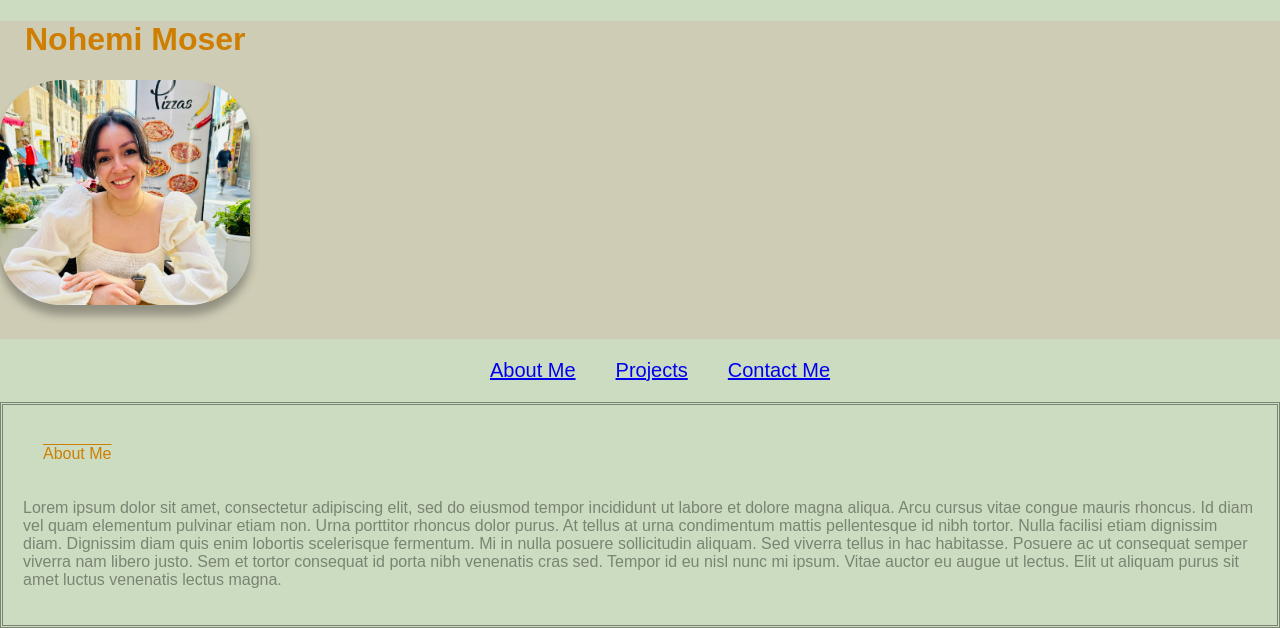
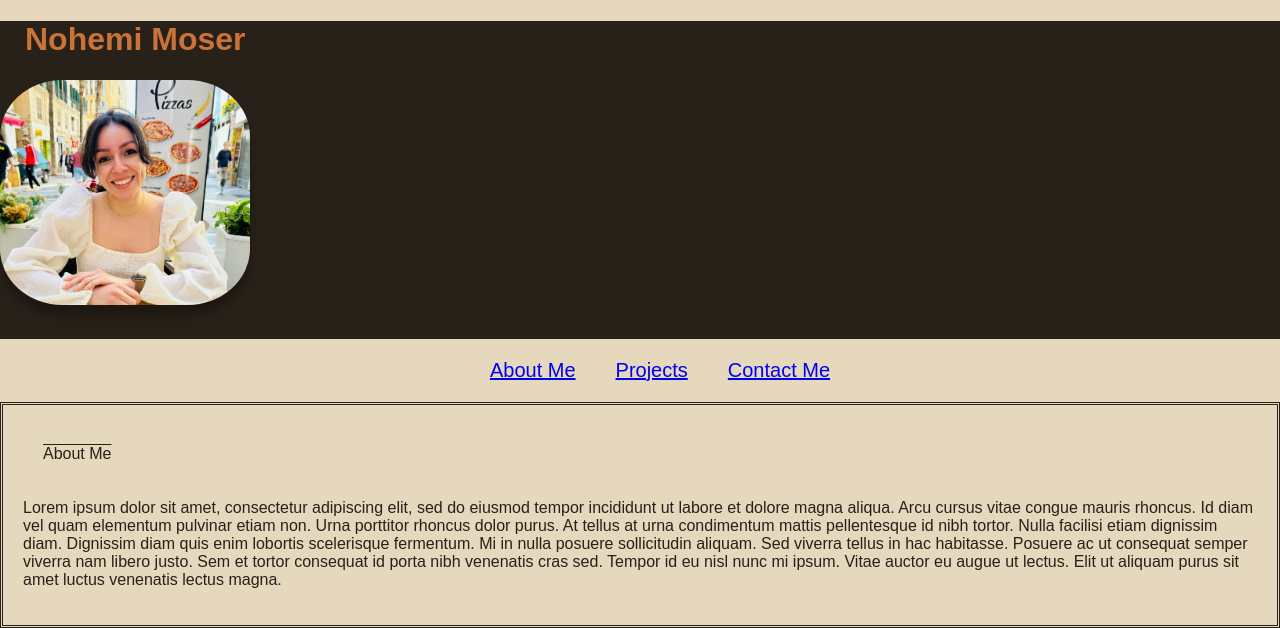
Before and after one commit to NemiMoser/Challenge-02-Professional-Portfolio, a plain HTML site: page index.html in a window 1280 px wide. Shown: the top 628 px of the page. Drawn offline with Linux system fonts and the light colour scheme.

Commit message:
Update styles.css

```diff
--- a/styles.css
+++ b/styles.css
@@ -1,7 +1,7 @@
 :root {
-    --primary-color: #ce7e00;
-    --secondary-color: #7a8473;
-    --bg-color: #ccdcc1;
+    --primary-color: #282119;
+    --secondary-color: #282119;
+    --bg-color: #e5d8bd;
     --content-bg-color: #f2f2f2;
 }
 
@@ -11,13 +11,13 @@
   }
 
 body {
-    font-family: Arial, sans-serif;
+    font-family: 'Montserrat', sans-serif;
     margin: 0;
     background-color: var(--bg-color);
 }
 
 header {
-    background-color: #cfccb6;
+    background-color: #282119;
     background-size: cover;
     background-position: center;
     background-repeat: no-repeat;
@@ -25,9 +25,9 @@ header {
 }
 
 .Name {
-    font-family:fantasy;
+    font-family: 'Montserrat', sans-serif;
     margin-left:25px;
-    color: var(--primary-color);
+    color: #c97338;
 }
 
 .Nemi img {
@@ -54,7 +54,7 @@ nav a {
     background-color: var(--bg-color);
     color: var(--secondary-color);
     padding: 20px;
-    font-family:fantasy;
+    font-family: 'Montserrat', sans-serif;
     font-size:20px;
 }
 
```
